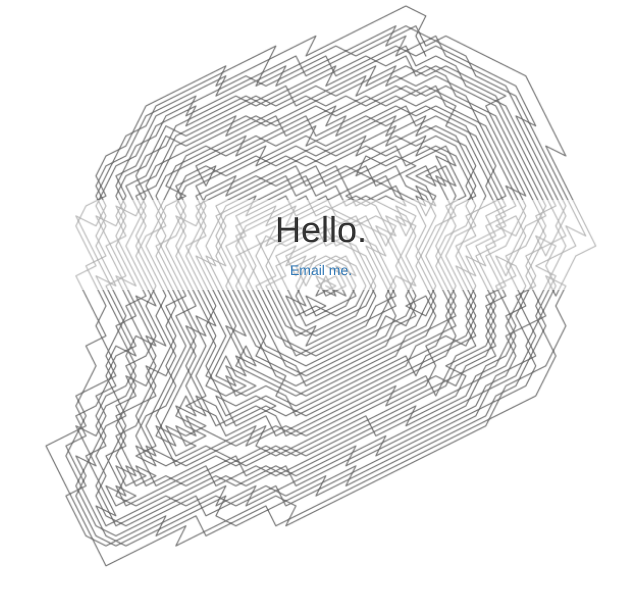
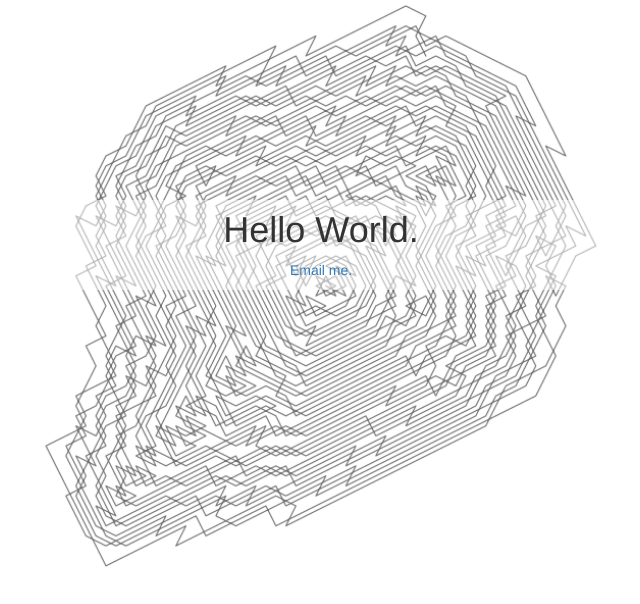
Before and after one commit to divad417/divad417.github.io, a plain HTML site: page index.html in a window 1280 px wide. Shown: the whole page, without its empty margins (319-959 px from the left). Drawn offline with Linux system fonts and the light colour scheme.

Commit message:
Test change

```diff
--- a/index.html
+++ b/index.html
@@ -11,7 +11,7 @@
 
 <body>
     <div class="container-fluid" style="padding:0px 0px;background-image:url(&quot;assets/img/jumping_rook.png&quot;);background-repeat:no-repeat;background-position:center;background-size:cover;padding-bottom:284px;max-width:555px;">
-        <h1 class="text-center" style="margin:200px 0px 0px;background-color:rgba(255,255,255,0.5);margin-bottom:0px;padding-top:10px;">Hello. </h1>
+        <h1 class="text-center" style="margin:200px 0px 0px;background-color:rgba(255,255,255,0.5);margin-bottom:0px;padding-top:10px;">Hello World. </h1>
         <p class="text-center" style="background-color:rgba(255,255,255,0.5);padding-top:10px;padding-bottom:10px;margin:0;"><a href="mailto:email@davidbrown.me">Email me.</a></p>
     </div>
     <script src="assets/js/jquery.min.js"></script>
```
